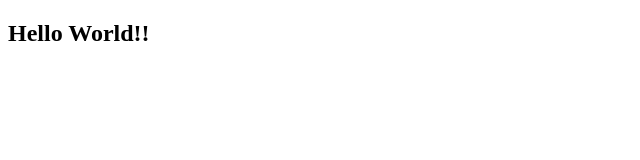
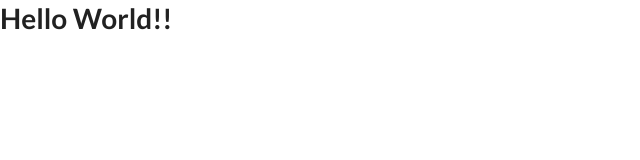
Before and after one commit to lhernandezd/todo-mern, a React app: page src/public/index.html in a window 1280 px wide. Shown: the whole page, without its empty margins (0-640 px from the left). Built offline with nearby package versions, Linux system fonts and the light colour scheme.

Commit message:
Add semantic-ui library

```diff
--- a/package.json
+++ b/package.json
@@ -18,7 +18,8 @@
     "express": "^4.16.4",
     "mongoose": "^5.3.12",
     "react": "^16.6.3",
-    "react-dom": "^16.6.3"
+    "react-dom": "^16.6.3",
+    "semantic-ui-react": "^0.83.0"
   },
   "devDependencies": {
     "babel-core": "^6.26.3",
--- a/src/public/index.html
+++ b/src/public/index.html
@@ -5,6 +5,7 @@
   <meta charset="UTF-8">
   <meta name="viewport" content="width=device-width, initial-scale=1.0">
   <meta http-equiv="X-UA-Compatible" content="ie=edge">
+  <link rel="stylesheet" href="//cdnjs.cloudflare.com/ajax/libs/semantic-ui/2.3.3/semantic.min.css">
   <title>Todo list</title>
 </head>
 
```
Also changed, not shown: 1 other file.
